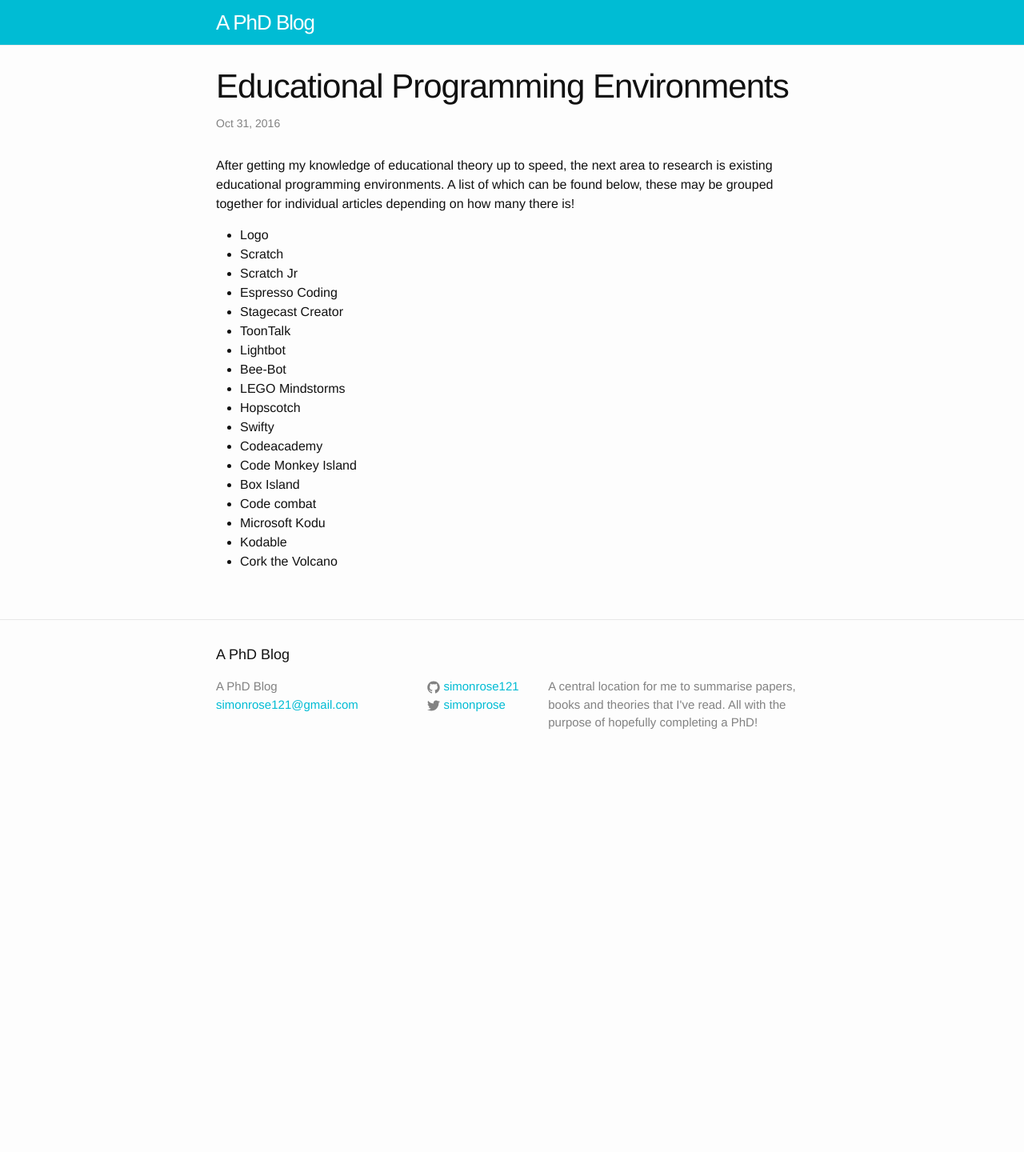
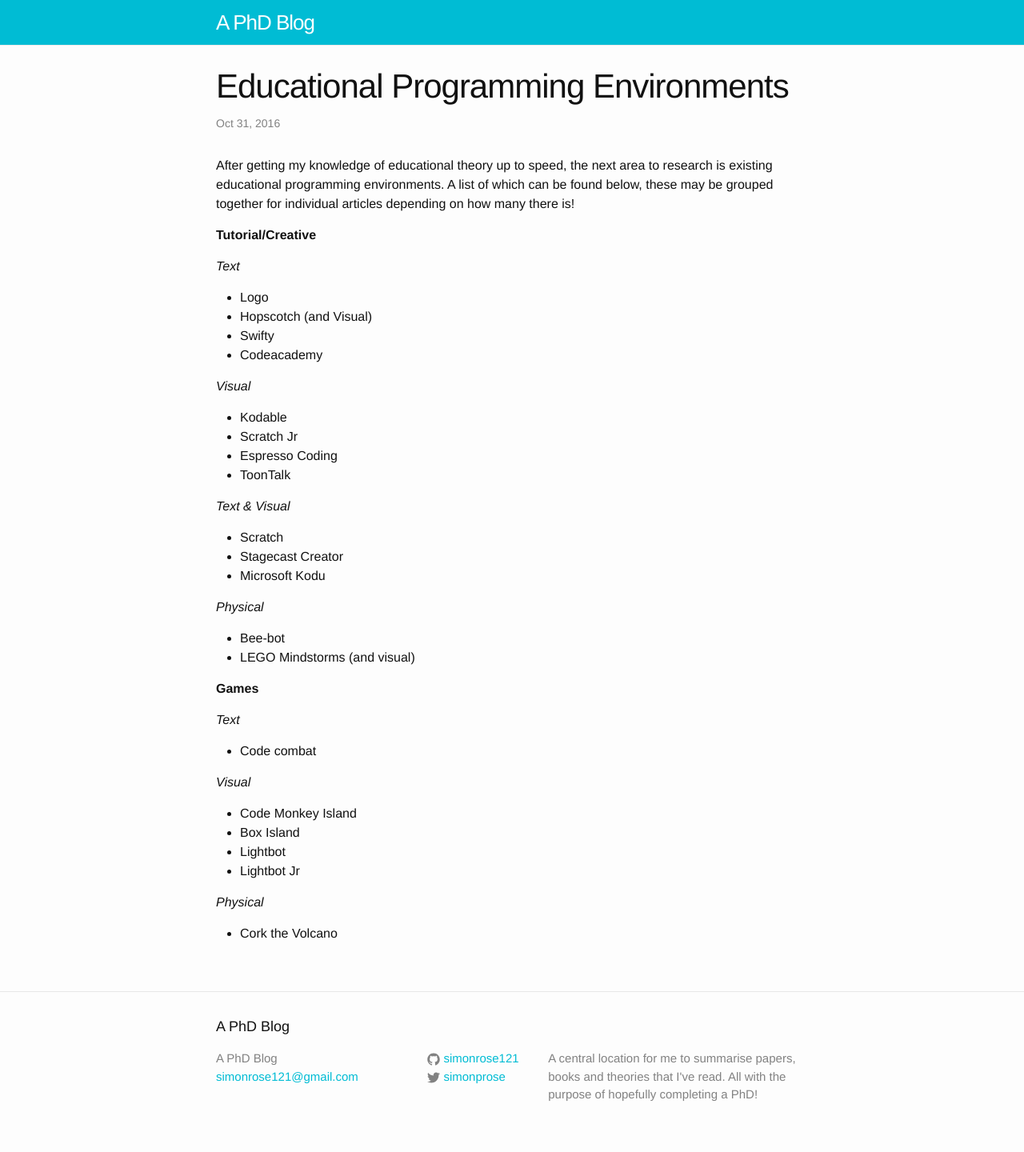
Before and after one commit to simonrose121/phd, a Jekyll site: the page built from _posts/2016-10-31-programming-environments.md, in a window 1280 px wide. Shown: the whole page at 80% size. Built offline with Jekyll 4.4.1, drawn with Linux system fonts in a browser that asks for light colours; before the commit the page ends 975 px from its top, so only the background shows below that.

Commit message:
First attempt at categorising programming environments

```diff
--- a/_posts/2016-10-31-programming-environments.md
+++ b/_posts/2016-10-31-programming-environments.md
@@ -7,21 +7,46 @@
 
 After getting my knowledge of educational theory up to speed, the next area to research is existing educational programming environments. A list of which can be found below, these may be grouped together for individual articles depending on how many there is!
 
+**Tutorial/Creative**
+
+*Text*
+
 - Logo
-- Scratch
+- Hopscotch (and Visual)
+- Swifty
+- Codeacademy
+
+*Visual*
+
+- Kodable
 - Scratch Jr
 - Espresso Coding
+- ToonTalk
+
+*Text & Visual*
+
+- Scratch
 - Stagecast Creator
-- ToonTalk
-- Lightbot
-- Bee-Bot
-- LEGO Mindstorms
-- Hopscotch
-- Swifty
-- Codeacademy
+- Microsoft Kodu
+
+*Physical*
+
+- Bee-bot
+- LEGO Mindstorms (and visual)
+
+**Games**
+
+*Text*
+
+- Code combat
+
+*Visual*
+
 - Code Monkey Island
 - Box Island
-- Code combat
-- Microsoft Kodu
-- Kodable
+- Lightbot
+- Lightbot Jr
+
+*Physical*
+
 - Cork the Volcano
```
